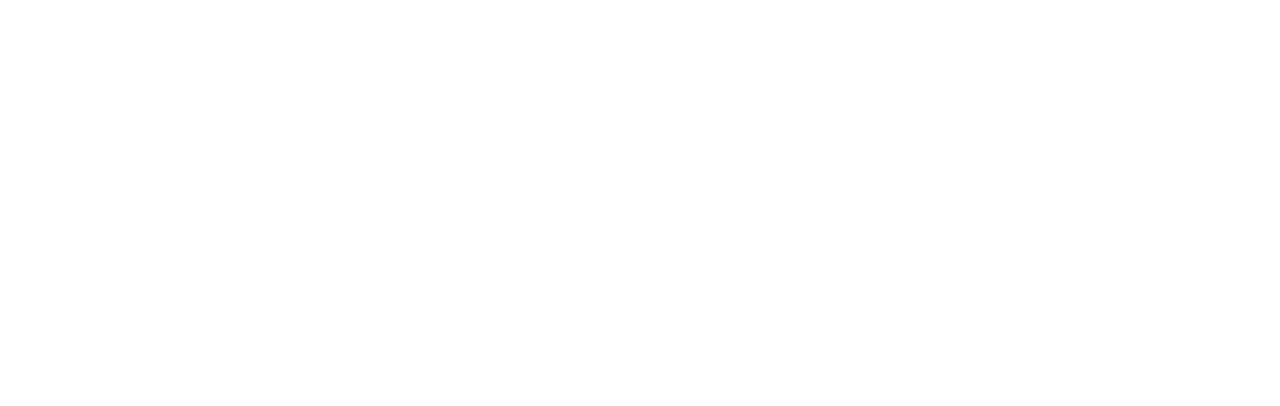
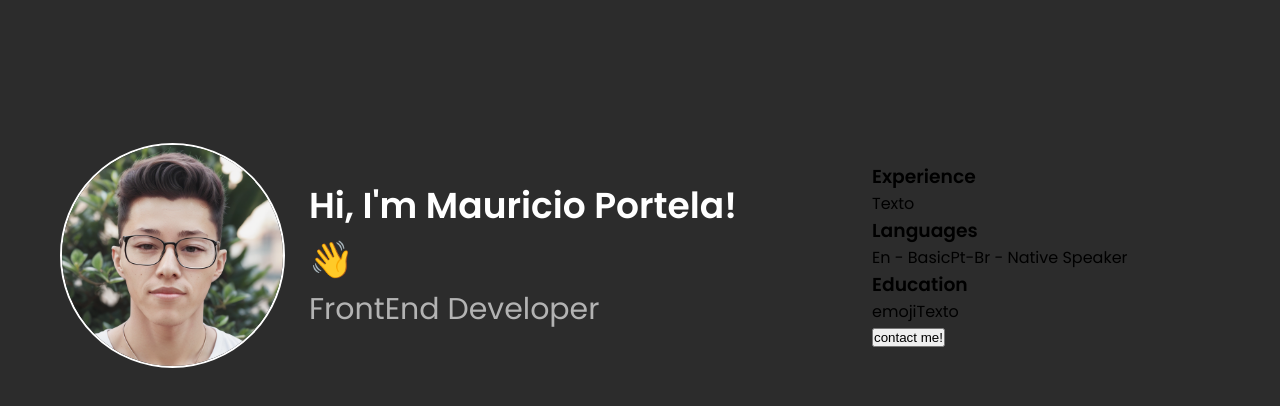
Before and after one commit to Mauricios73/portfolio, a Next.js app: page / in a window 1280 px wide. Shown: the top 406 px of the page. Built offline with nearby package versions, Linux system fonts and the light colour scheme.

Commit message:
feat:add html structure

```diff
--- /dev/null
+++ b/src/app/components/header/header.scss
@@ -0,0 +1,49 @@
+.header {
+    display: flex;
+    flex-direction: column;
+    grid-area: header;
+    gap: 24px;
+
+
+
+    img {
+        border-radius: 24px;
+    }
+
+    h1 {
+        font-weight: 600;
+        font-size: 36px;
+        line-height: 42px;
+        color: var(--text-primary);
+    }
+
+    h2 {
+        font-style: italic;
+        font-weight: 400;
+        font-size: 20px;
+        line-height: 30px;
+        color: var(--text-secundary);
+    }
+
+    @media (min-width: 768px) {
+        flex-direction: row-reverse;
+        align-items: center;
+        gap: 24px;
+
+        h1 {
+            font-size: 36px;
+            line-height: 54px;
+        }
+
+        h2{
+            font-size: 30px;
+            line-height: 45px;
+            font-style: normal;
+        }
+
+        img {
+            border-radius: 100%;
+            border: 2px solid white;
+        }
+    }
+}
--- /dev/null
+++ b/src/app/components/header/header.tsx
@@ -0,0 +1,20 @@
+import Image from 'next/image'
+import './header.scss'
+
+export function Header(){
+    return(
+        <div className="header">
+                <div>
+                    <h1>Hi, I'm Mauricio Portela! 👋</h1>
+                    <h2>FrontEnd Developer</h2>
+                </div>
+            <Image
+                src="/me.png"
+                alt="Vercel Logo"
+                width={225}
+                height={225}
+                priority
+            />
+        </div>
+    )
+}
--- a/src/app/globals.scss
+++ b/src/app/globals.scss
@@ -1,5 +1,7 @@
 :root {
-
+  --text-primary: rgb(255, 255, 255);
+  --text-secundary: #b3b3b3;
+  --bg-primary: #2c2c2c;
 }
 
 * {
@@ -13,3 +15,7 @@
   max-width: 100vw;
   overflow-x: hidden;
 }
+
+body {
+  background-color: var(--bg-primary);
+}
--- a/src/app/layout.tsx
+++ b/src/app/layout.tsx
@@ -1,7 +1,9 @@
 import './globals.scss'
-import { Inter } from 'next/font/google'
+import { Poppins } from 'next/font/google'
 
-const inter = Inter({ subsets: ['latin'] })
+const inter = Poppins({ subsets: ['latin'],
+weight: ['400', '500', '600']
+})
 
 export const metadata = {
   title: 'Mauricio Portela',
--- a/src/app/page.tsx
+++ b/src/app/page.tsx
@@ -1,15 +1,35 @@
-import Image from 'next/image'
+import { Header } from './components/header/header'
+import "./styles/home.scss"
 
 export default function Home() {
   return (
-    <main>
-      <image
-        src="/vercel.svg"
-        alt="Vercel Logo"
-        width={100}
-        height={24}
-        priority
-      />
+    <main className='container'>
+      <Header/>
+      <div className="experience">
+         <h3>Experience</h3>
+         <p>Texto</p>
+         <div className="experience-time">
+
+         </div>
+         <div className="infos">
+          <h3>Languages</h3>
+           <div className="language-info">
+              <span>En - Basic</span>
+              <span>Pt-Br - Native Speaker</span>
+           </div>
+           <h3>Education</h3>
+           <div className="educational-info">
+            <span>emoji</span>
+            <span>Texto</span>
+           </div>
+         </div>
+         <div className="buttons">
+          <div className="social">
+
+          </div>
+          <button>contact me!</button>
+         </div>
+      </div>
     </main>
   )
 }
--- /dev/null
+++ b/src/app/styles/home.scss
@@ -0,0 +1,27 @@
+.container{
+    padding: 40px 32px;
+    display: grid;
+    grid-template-rows: 4, auto;
+    grid-template-areas:
+    "header"
+    "bottons"
+    "experience"
+    "info";
+}
+
+@media (min-width: 768px){
+    .container{
+        padding: 70px 60px;
+        height: 100vh;
+        grid-template-rows: fit-contet(100%);
+        grid-template-columns: 60% 30%;
+        align-items: center;
+        justify-items: start;
+        justify-content: space-between;
+        grid-template-areas:
+        "header info"
+        "experience emoty-1"
+        "empty-2 bottons"
+    }
+
+}
```
Also changed, not shown: public/me.png (added).
